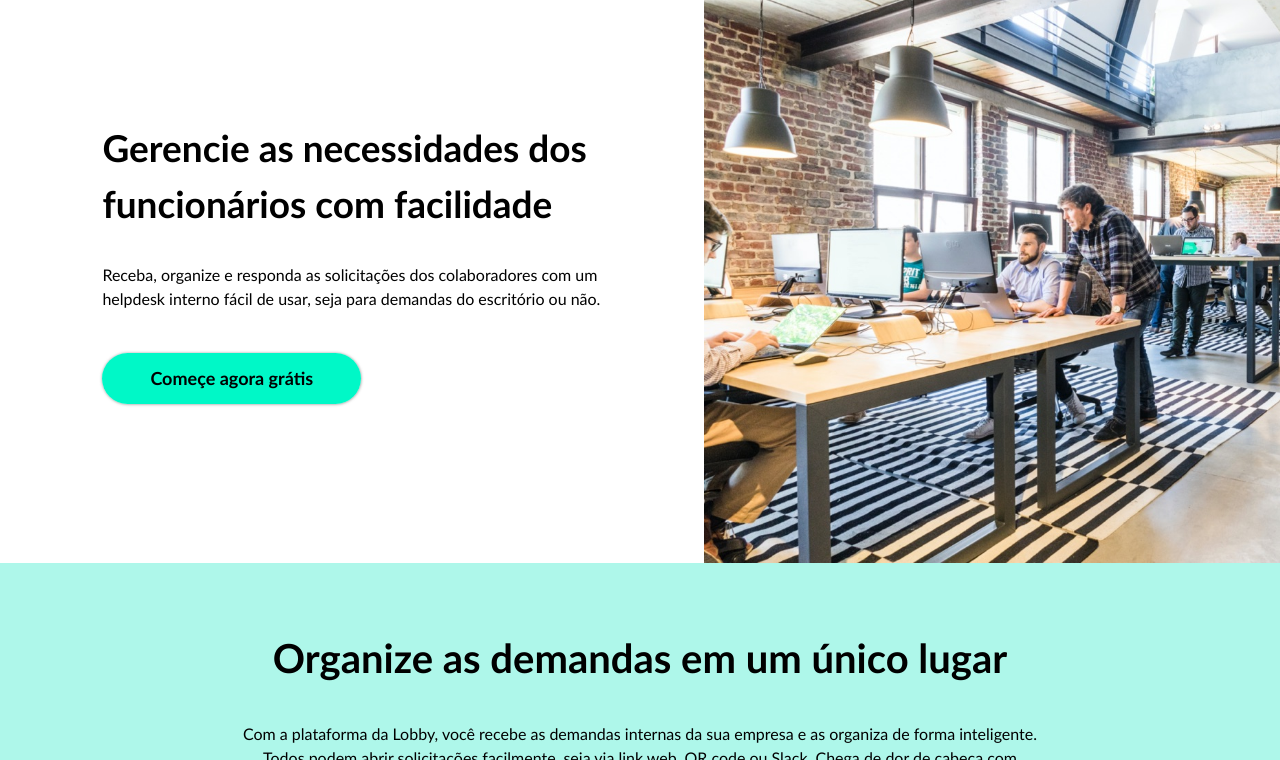
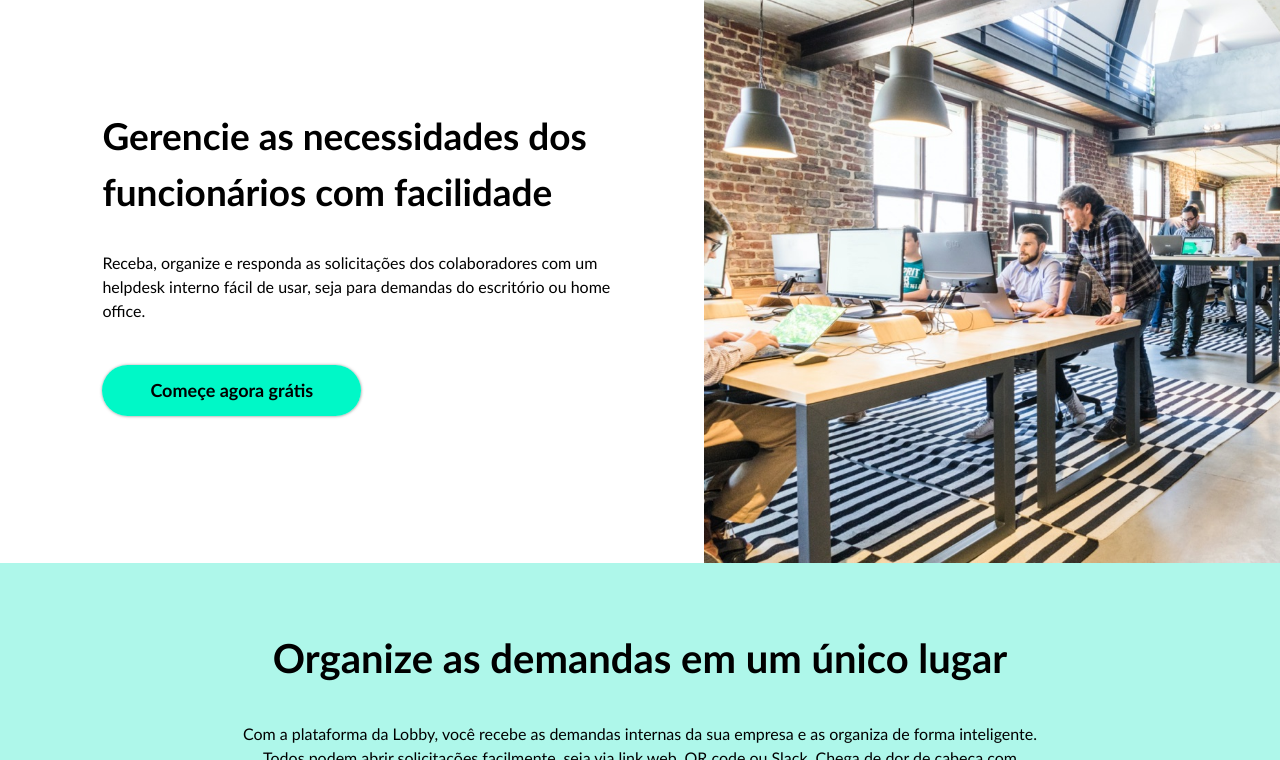
Before and after one commit to lobby-tech/lobby.tech, a Jekyll site: the page built from index.html, in a window 1280 px wide and 900 px high, cut to the strip 140-900 px from the top of the window. Built offline with Jekyll 4.4.1, drawn with Linux system fonts in a browser that asks for light colours.

Commit message:
Updated text

```diff
--- a/index.html
+++ b/index.html
@@ -20,7 +20,7 @@ layout: home
       <h1 class="billboard_title">Gerencie as necessidades dos funcionários com facilidade</h1>
       <p>
         Receba, organize e responda as solicitações dos colaboradores com um
-        helpdesk interno fácil de usar, seja para demandas do escritório ou não.
+        helpdesk interno fácil de usar, seja para demandas do escritório ou home office.
       </p>
       <a
         rel="noopener"
```
